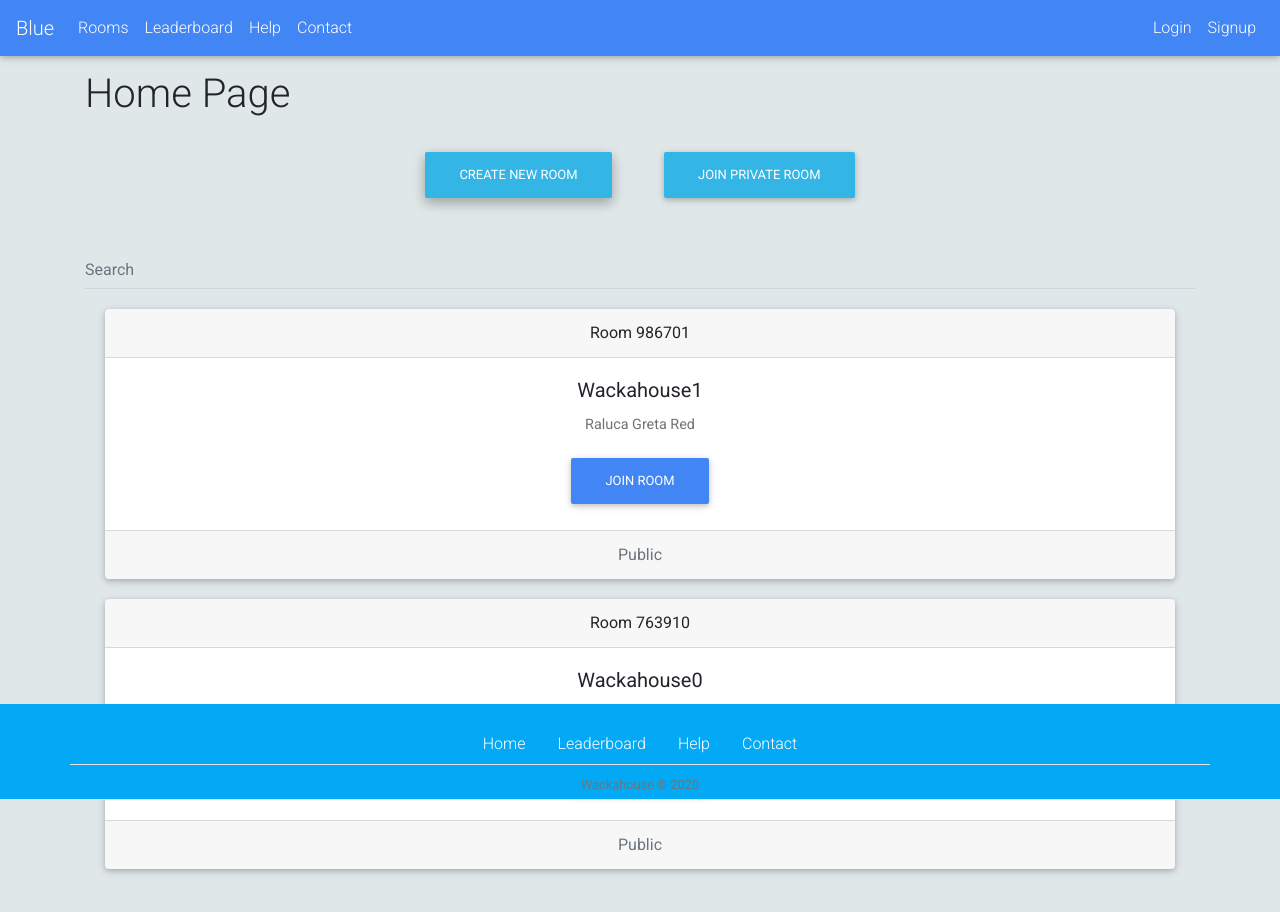
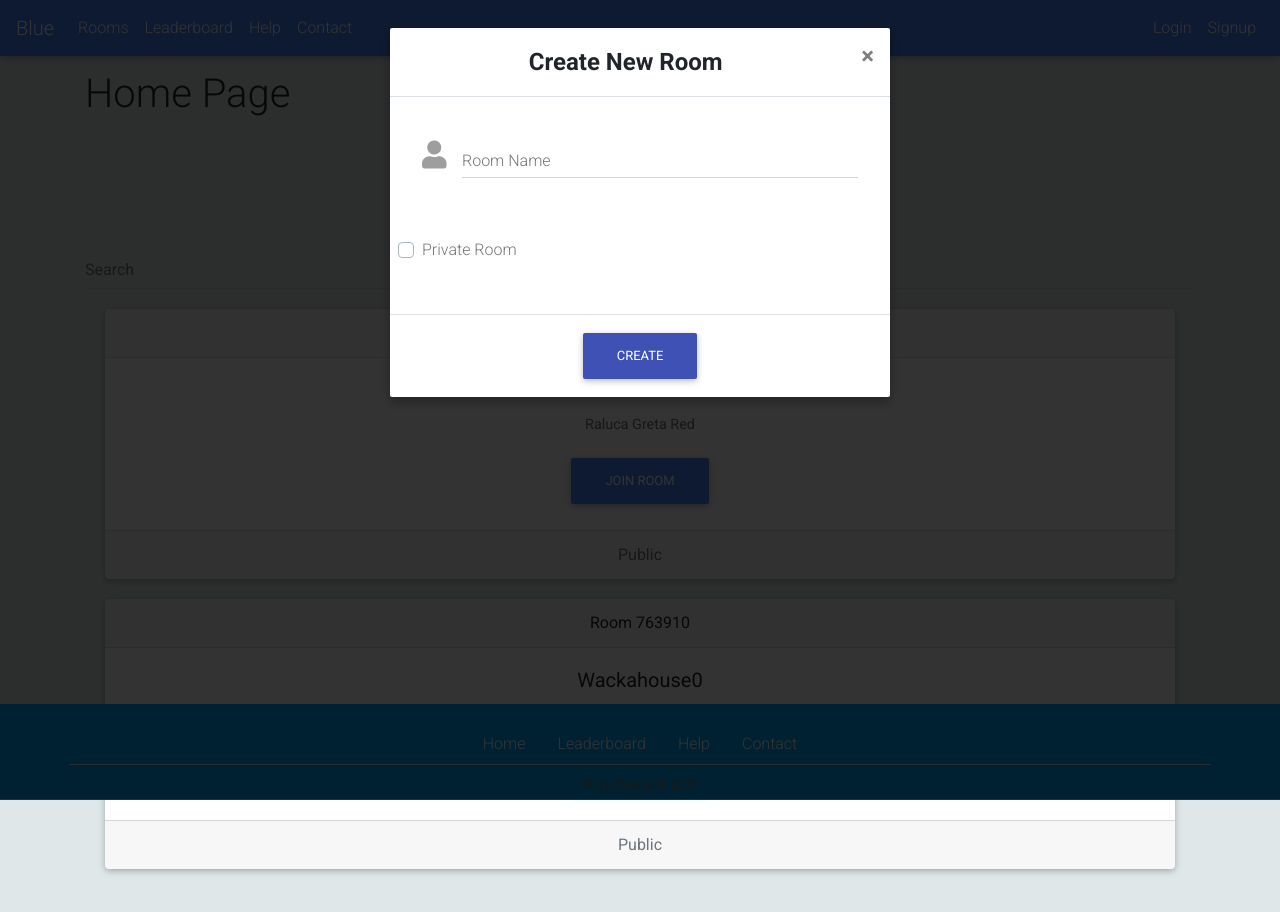
Before and after one commit to Wackahouse/blue, a React (Create React App) app in the folder blue_react/: page / in a window 1280 px wide. Both pictures are taken after a click on the button "CREATE NEW ROOM". Shown: the top 912 px of the page. Built offline with nearby package versions, Linux system fonts and the light colour scheme.

Commit message:
designed modal for creating new room

```diff
--- a/blue_react/src/pages/Home.js
+++ b/blue_react/src/pages/Home.js
@@ -67,6 +67,59 @@ const joinroom = () => {
 }
 
 
+class CreateRoomModal extends Component {
+	handleCheckboxChange(e) {
+  		console.log('value of checkbox : ', e.target.checked);
+  		let div = document.getElementById('room-code-form');
+  		if(e.target.checked && div.classList.contains('display-none')) {
+  			div.classList.remove('display-none');
+  		} else {
+  			div.classList.add('display-none')
+  		}
+	}
+
+	render() {
+		return(
+			<div className="modal fade" id="createRoomModal" tabIndex="-1" role="dialog" aria-labelledby="myModalLabel" aria-hidden="true">
+  				<div className="modal-dialog" role="document">
+    				<div className="modal-content">
+      					<div className="modal-header text-center">
+        					<h4 className="modal-title w-100 font-weight-bold">Create New Room</h4>
+        					<button type="button" className="close" data-dismiss="modal" aria-label="Close">
+          						<span aria-hidden="true">&times;</span>
+        					</button>
+      					</div>
+      					<div className="modal-body mx-3">
+        					<div className="md-form mb-5">
+					      		<i className="fa fa-user prefix grey-text"></i>
+					          	<input id="room-name" type="text" className="form-control validate" />
+					          	<label data-error="wrong" data-success="right" htmlFor="room-name">Room Name</label>
+        					</div>
+
+        					<div id="room-code-form" className="md-form mb-5 display-none">
+					      		<i className="fa fa-lock prefix grey-text"></i>
+					          	<input id="room-code" type="text" className="form-control validate" />
+					          	<label data-error="wrong" data-success="right" htmlFor="room-code">Room Code</label>
+        					</div>
+
+        					<div className="md-form mb-5">
+					      		<div className="custom-control custom-checkbox">
+								    <input onChange={this.handleCheckboxChange.bind(this)} type="checkbox" className="custom-control-input" id="private-room" />
+								    <label className="custom-control-label" htmlFor="private-room">Private Room</label>
+								</div>
+        					</div>
+      					</div>
+      					<div className="modal-footer d-flex justify-content-center">
+        					<button onClick={joinroom} className="btn btn-indigo">Create</button>
+      					</div>
+    				</div>
+  				</div>
+			</div>
+		);
+	}
+}
+
+
 class JoinRoomModal extends Component {
 	render() {
 		return(
@@ -83,7 +136,7 @@ class JoinRoomModal extends Component {
         					<div className="md-form mb-5">
 					      		<i className="fas fa-user prefix grey-text"></i>
 					          	<input id="room-number" type="text" className="form-control validate" />
-					          	<label data-error="wrong" data-success="right" htmlFor="form3">Room Number</label>
+					          	<label data-error="wrong" data-success="right" htmlFor="room-number">Room Number</label>
         					</div>
       					</div>
       					<div className="modal-footer d-flex justify-content-center">
@@ -103,7 +156,8 @@ class Home extends Component {
 		        <h1>Home Page</h1>
 		        <div className="row justify-content-center">
 		        	<div className="nav-button column">
-		        		<button type="button" className="btn btn-info">Create New Room</button>
+		        		<CreateRoomModal></CreateRoomModal>
+		        		<button type="button" className="btn btn-info" data-toggle="modal" data-target="#createRoomModal">Create New Room</button>
 		        	</div>
 		        	<div className="nav-button column">
 						<JoinRoomModal></JoinRoomModal>
@@ -111,7 +165,7 @@ class Home extends Component {
 		        	</div>
 		        </div>
 		        <div className="md-form active-cyan-2 mb-3">
-  				  <input className="form-control" type="text" placeholder="Search" aria-label="Search" />
+  					<input className="form-control" type="text" placeholder="Search" aria-label="Search" />
 			    </div>
 			    <RoomCards rooms={rooms}/>
 		    </div>
```
